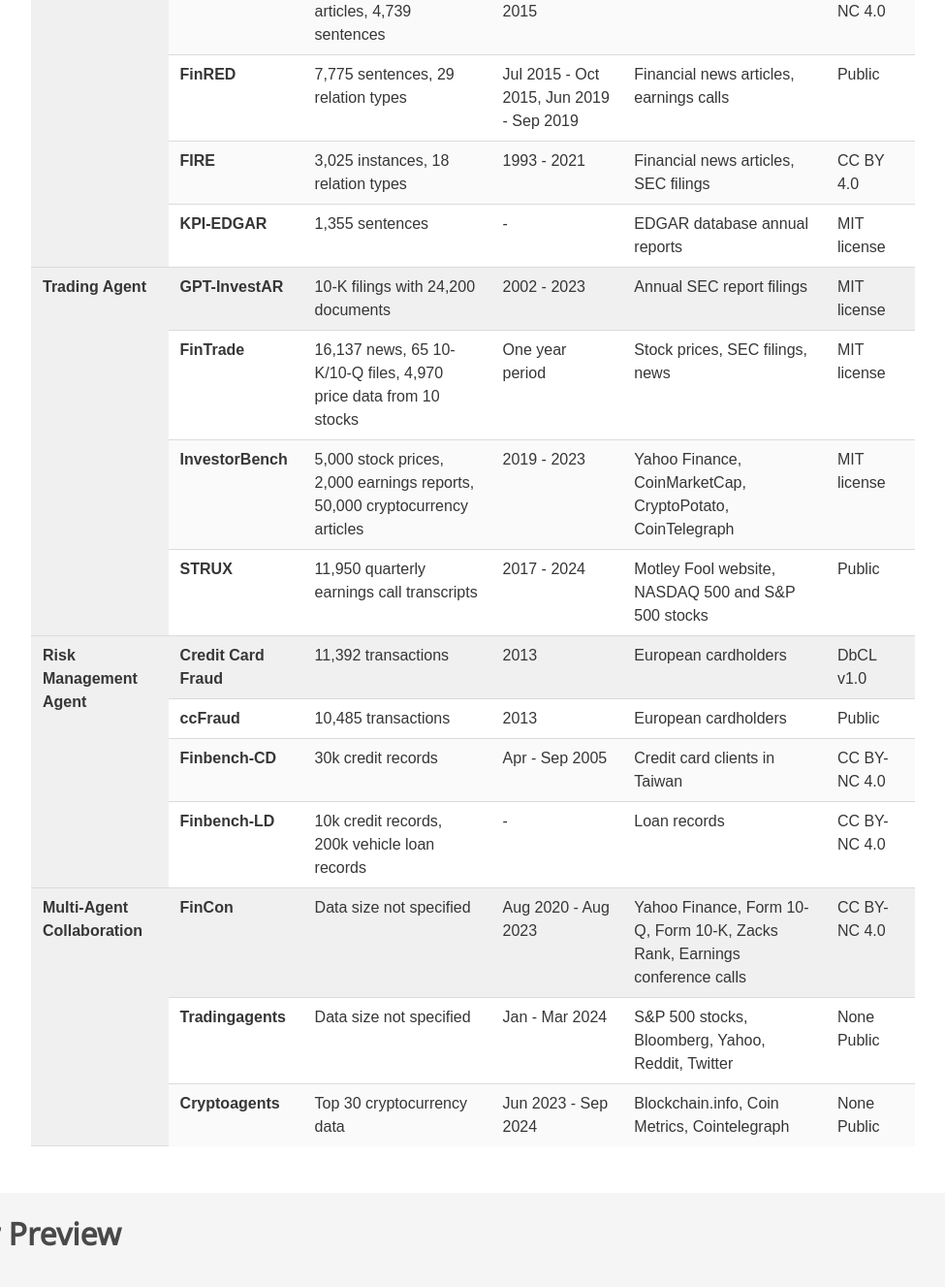
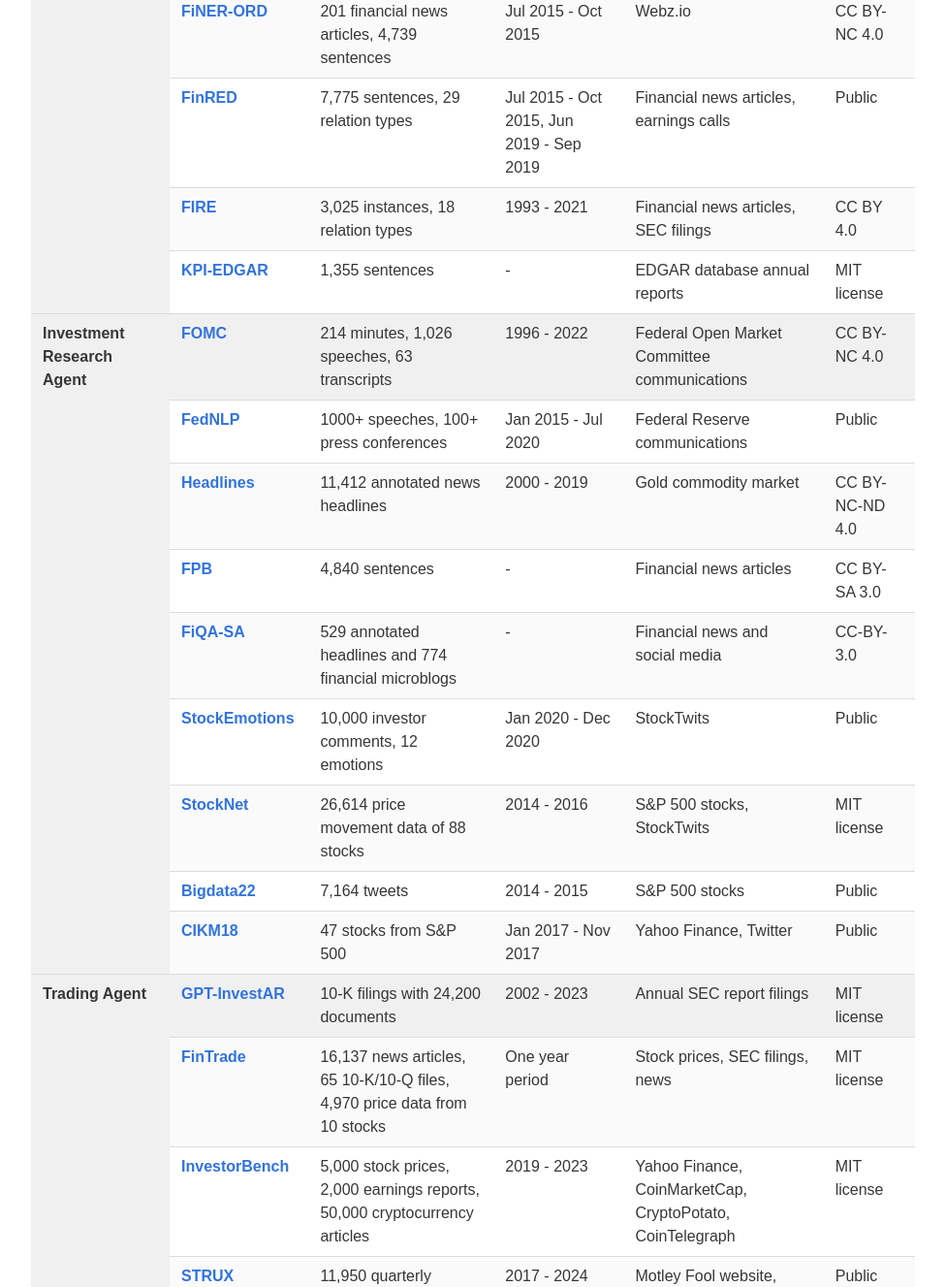
Before and after one commit to F1y1113/fin_survey, a plain HTML site: page index.html in a window 1280 px wide. Shown: the part 4126-5453 px from the top of the page at 97% size, without its empty margins (152-1127 px from the left). Drawn offline with nearby package versions, Linux system fonts and the light colour scheme; some icons are missing; a web font is replaced by a local one.

Commit message:
Update index.html

```diff
--- a/index.html
+++ b/index.html
@@ -310,7 +310,7 @@ and Real-World Deployment</h1>
   <div class="container is-max-desktop">
     <div class="hero-body">
       <table class="table is-striped is-hoverable">
-        <caption><strong>Summary of raw data size, collection period, data sources, and license types of representative datasets in the finance domain.</strong></caption>
+        <caption><strong>Comprehensive Overview of Representative Financial Datasets. The table summarizes key characteristics—including raw data size, collection period, data sources, and license types—of datasets used by various LLM-based agents in finance. [Best to zoom in]</strong></caption>
         <thead>
           <tr style="background-color: #d3d3d3;">
             <th>Agent & Subtask</th>
@@ -326,80 +326,146 @@ and Real-World Deployment</h1>
           <!-- Data Analysis Agent -->
           <tr style="background-color: #f0f0f0;">
             <td rowspan="7"><strong>Data Analysis Agent</strong></td>
-            <td><strong>ECT-Sum</strong></td>
+            <td><strong><a href="https://github.com/adlnlp/FinLLMs">ECT-Sum</a></strong></td>
             <td>2,425 document-summary pairs</td>
             <td>Jan 2019 - Apr 2022</td>
             <td>Earnings call transcripts, Reuters articles</td>
             <td>GPL-3.0 license</td>
           </tr>
           <tr>
-            <td><strong>LCFNS</strong></td>
+            <td><strong><a href="https://github.com/adlnlp/FinLLMs">LCFNS</a></strong></td>
             <td>430,820 news-summary pairs</td>
             <td>Jan 2013 - Jun 2020</td>
             <td>Major financial portals</td>
             <td>Public</td>
           </tr>
           <tr>
-            <td><strong>FIN</strong></td>
+            <td><strong><a href="https://paperswithcode.com/dataset/fin">FIN</a></strong></td>
             <td>54,256 words (8 annotated agreements)</td>
             <td>-</td>
             <td>U.S. SEC filings</td>
             <td>None Public</td>
           </tr>
           <tr>
-            <td><strong>FiNER-ORD</strong></td>
+            <td><strong><a href="https://github.com/adlnlp/FinLLMs">FiNER-ORD</a></strong></td>
             <td>201 financial news articles, 4,739 sentences</td>
             <td>Jul 2015 - Oct 2015</td>
             <td>Webz.io</td>
             <td>CC BY-NC 4.0</td>
           </tr>
           <tr>
-            <td><strong>FinRED</strong></td>
+            <td><strong><a href="https://arxiv.org/abs/2306.03736">FinRED</a></strong></td>
             <td>7,775 sentences, 29 relation types</td>
             <td>Jul 2015 - Oct 2015, Jun 2019 - Sep 2019</td>
             <td>Financial news articles, earnings calls</td>
             <td>Public</td>
           </tr>
           <tr>
-            <td><strong>FIRE</strong></td>
+            <td><strong><a href="https://aclanthology.org/2024.findings-naacl.230.pdf">FIRE</a></strong></td>
             <td>3,025 instances, 18 relation types</td>
             <td>1993 - 2021</td>
             <td>Financial news articles, SEC filings</td>
             <td>CC BY 4.0</td>
           </tr>
           <tr>
-            <td><strong>KPI-EDGAR</strong></td>
+            <td><strong><a href="https://arxiv.org/abs/2210.09163">KPI-EDGAR</a></strong></td>
             <td>1,355 sentences</td>
             <td>-</td>
             <td>EDGAR database annual reports</td>
             <td>MIT license</td>
           </tr>
 
+          <!-- Investment Research Agent -->
+          <tr style="background-color: #f0f0f0;">
+            <td rowspan="9"><strong>Investment Research Agent</strong></td>
+            <td><strong><a href="https://www.federalreserve.gov/monetarypolicy/fomc.htm">FOMC</a></strong></td>
+            <td>214 minutes, 1,026 speeches, 63 transcripts</td>
+            <td>1996 - 2022</td>
+            <td>Federal Open Market Committee communications</td>
+            <td>CC BY-NC 4.0</td>
+          </tr>
+          <tr>
+            <td><strong><a href="https://fednlp.net/">FedNLP</a></strong></td>
+            <td>1000+ speeches, 100+ press conferences</td>
+            <td>Jan 2015 - Jul 2020</td>
+            <td>Federal Reserve communications</td>
+            <td>Public</td>
+          </tr>
+          <tr>
+            <td><strong><a href="https://www.researchgate.net/publication/380634832_NIFTY_Financial_News_Headlines_Dataset">Headlines</a></strong></td>
+            <td>11,412 annotated news headlines</td>
+            <td>2000 - 2019</td>
+            <td>Gold commodity market</td>
+            <td>CC BY-NC-ND 4.0</td>
+          </tr>
+          <tr>
+            <td><strong><a href="https://www.kaggle.com/datasets/ankurzing/sentiment-analysis-for-financial-news">FPB</a></strong></td>
+            <td>4,840 sentences</td>
+            <td>-</td>
+            <td>Financial news articles</td>
+            <td>CC BY-SA 3.0</td>
+          </tr>
+          <tr>
+            <td><strong><a href="https://github.com/fiqa/fiqa">FiQA-SA</a></strong></td>
+            <td>529 annotated headlines and 774 financial microblogs</td>
+            <td>-</td>
+            <td>Financial news and social media</td>
+            <td>CC-BY-3.0</td>
+          </tr>
+          <tr>
+            <td><strong><a href="https://github.com/adlnlp/StockEmotions">StockEmotions</a></strong></td>
+            <td>10,000 investor comments, 12 emotions</td>
+            <td>Jan 2020 - Dec 2020</td>
+            <td>StockTwits</td>
+            <td>Public</td>
+          </tr>
+          <tr>
+            <td><strong><a href="https://github.com/yangyuchen/stocknet-dataset">StockNet</a></strong></td>
+            <td>26,614 price movement data of 88 stocks</td>
+            <td>2014 - 2016</td>
+            <td>S&P 500 stocks, StockTwits</td>
+            <td>MIT license</td>
+          </tr>
+          <tr>
+            <td><strong><a href="https://arxiv.org/abs/2206.01736">Bigdata22</a></strong></td>
+            <td>7,164 tweets</td>
+            <td>2014 - 2015</td>
+            <td>S&P 500 stocks</td>
+            <td>Public</td>
+          </tr>
+          <tr>
+            <td><strong><a href="https://arxiv.org/abs/1810.08178">CIKM18</a></strong></td>
+            <td>47 stocks from S&P 500</td>
+            <td>Jan 2017 - Nov 2017</td>
+            <td>Yahoo Finance, Twitter</td>
+            <td>Public</td>
+          </tr>
+
           <!-- Trading Agent -->
           <tr style="background-color: #f0f0f0;">
             <td rowspan="4"><strong>Trading Agent</strong></td>
-            <td><strong>GPT-InvestAR</strong></td>
+            <td><strong><a href="https://arxiv.org/abs/2306.07891">GPT-InvestAR</a></strong></td>
             <td>10-K filings with 24,200 documents</td>
             <td>2002 - 2023</td>
             <td>Annual SEC report filings</td>
             <td>MIT license</td>
           </tr>
           <tr>
-            <td><strong>FinTrade</strong></td>
-            <td>16,137 news, 65 10-K/10-Q files, 4,970 price data from 10 stocks</td>
+            <td><strong><a href="https://arxiv.org/abs/2401.01357">FinTrade</a></strong></td>
+            <td>16,137 news articles, 65 10-K/10-Q files, 4,970 price data from 10 stocks</td>
             <td>One year period</td>
             <td>Stock prices, SEC filings, news</td>
             <td>MIT license</td>
           </tr>
           <tr>
-            <td><strong>InvestorBench</strong></td>
+            <td><strong><a href="https://github.com/FinAI/InvestorBench">InvestorBench</a></strong></td>
             <td>5,000 stock prices, 2,000 earnings reports, 50,000 cryptocurrency articles</td>
             <td>2019 - 2023</td>
             <td>Yahoo Finance, CoinMarketCap, CryptoPotato, CoinTelegraph</td>
             <td>MIT license</td>
           </tr>
           <tr>
-            <td><strong>STRUX</strong></td>
+            <td><strong><a href="https://arxiv.org/abs/2402.11249">STRUX</a></strong></td>
             <td>11,950 quarterly earnings call transcripts</td>
             <td>2017 - 2024</td>
             <td>Motley Fool website, NASDAQ 500 and S&P 500 stocks</td>
@@ -409,29 +475,29 @@ and Real-World Deployment</h1>
           <!-- Risk Management Agent -->
           <tr style="background-color: #f0f0f0;">
             <td rowspan="4"><strong>Risk Management Agent</strong></td>
-            <td><strong>Credit Card Fraud</strong></td>
+            <td><strong><a href="https://www.kaggle.com/datasets/mlg-ulb/creditcardfraud">Credit Card Fraud</a></strong></td>
             <td>11,392 transactions</td>
             <td>2013</td>
             <td>European cardholders</td>
             <td>DbCL v1.0</td>
           </tr>
           <tr>
-            <td><strong>ccFraud</strong></td>
+            <td><strong><a href="https://www.kaggle.com/datasets/kamaruddin/credit-card-fraud">ccFraud</a></strong></td>
             <td>10,485 transactions</td>
             <td>2013</td>
             <td>European cardholders</td>
             <td>Public</td>
           </tr>
           <tr>
-            <td><strong>Finbench-CD</strong></td>
-            <td>30k credit records</td>
+            <td><strong><a href="https://www.kaggle.com/datasets/uciml/default-of-credit-card-clients-dataset">Finbench-CD</a></strong></td>
+            <td>30,000 credit records</td>
             <td>Apr - Sep 2005</td>
             <td>Credit card clients in Taiwan</td>
             <td>CC BY-NC 4.0</td>
           </tr>
           <tr>
-            <td><strong>Finbench-LD</strong></td>
-            <td>10k credit records, 200k vehicle loan records</td>
+            <td><strong><a href="https://www.kaggle.com/datasets/krishna0909/vehicle-loan-default-prediction">Finbench-LD</a></strong></td>
+            <td>10,000 credit records, 200,000 vehicle loan records</td>
             <td>-</td>
             <td>Loan records</td>
             <td>CC BY-NC 4.0</td>
@@ -440,27 +506,26 @@ and Real-World Deployment</h1>
           <!-- Multi-Agent Collaboration -->
           <tr style="background-color: #f0f0f0;">
             <td rowspan="3"><strong>Multi-Agent Collaboration</strong></td>
-            <td><strong>FinCon</strong></td>
+            <td><strong><a href="https://arxiv.org/abs/2403.11234">FinCon</a></strong></td>
             <td>Data size not specified</td>
             <td>Aug 2020 - Aug 2023</td>
             <td>Yahoo Finance, Form 10-Q, Form 10-K, Zacks Rank, Earnings conference calls</td>
             <td>CC BY-NC 4.0</td>
           </tr>
           <tr>
-            <td><strong>Tradingagents</strong></td>
+            <td><strong><a href="https://arxiv.org/abs/2402.01578">Tradingagents</a></strong></td>
             <td>Data size not specified</td>
             <td>Jan - Mar 2024</td>
             <td>S&P 500 stocks, Bloomberg, Yahoo, Reddit, Twitter</td>
             <td>None Public</td>
           </tr>
           <tr>
-            <td><strong>Cryptoagents</strong></td>
+            <td><strong><a href="https://arxiv.org/abs/2401.09876">Cryptoagents</a></strong></td>
             <td>Top 30 cryptocurrency data</td>
             <td>Jun 2023 - Sep 2024</td>
             <td>Blockchain.info, Coin Metrics, Cointelegraph</td>
             <td>None Public</td>
           </tr>
-
         </tbody>
       </table>
     </div>
```
